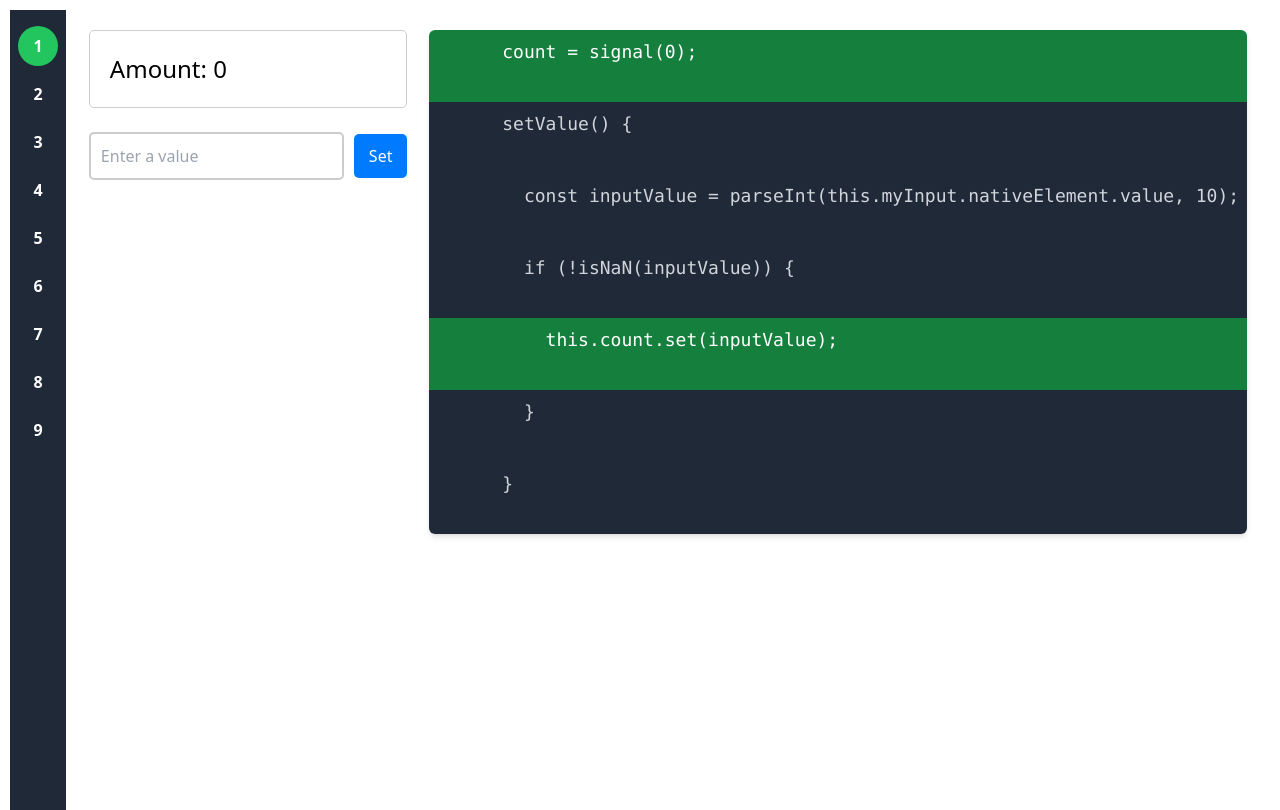
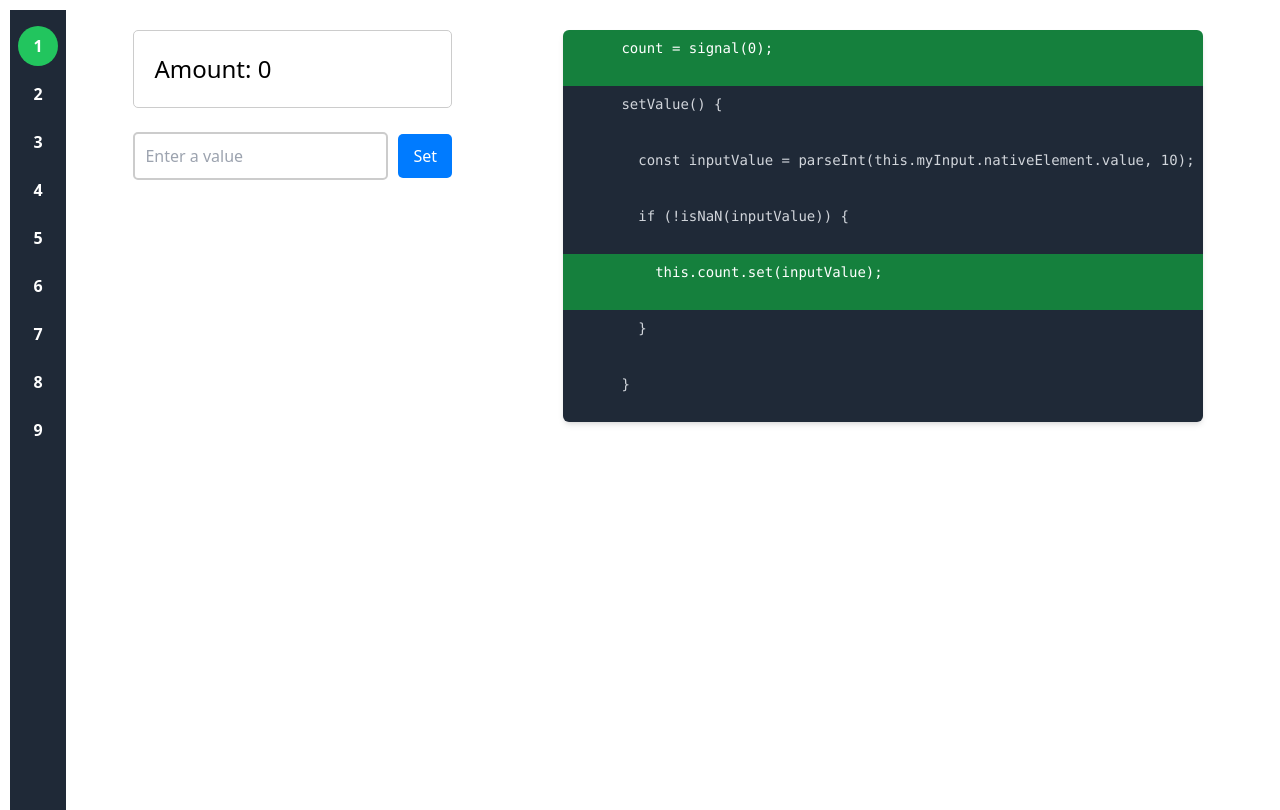
Before and after one commit to damiansire/angular-examples, an Angular app: page /1 in a window 1280 px wide. Built offline with nearby package versions, Linux system fonts and the light colour scheme.

Commit message:
feat: change fontsize and in the future create a config option for that

```diff
--- a/src/app/components-atom/code/code.component.html
+++ b/src/app/components-atom/code/code.component.html
@@ -1,7 +1,7 @@
 <div class="rounded-md overflow-hidden shadow-md">
   @for (item of lines(); track $index) {
   <pre
-    class="p-2 text-lg font-mono whitespace-pre-wrap break-words"
+    class="p-2 text-sm font-mono whitespace-pre-wrap break-words"
     [ngClass]="{
       'bg-green-700 text-white': item.active,
       'bg-gray-800 text-gray-300': !item.active,
```
